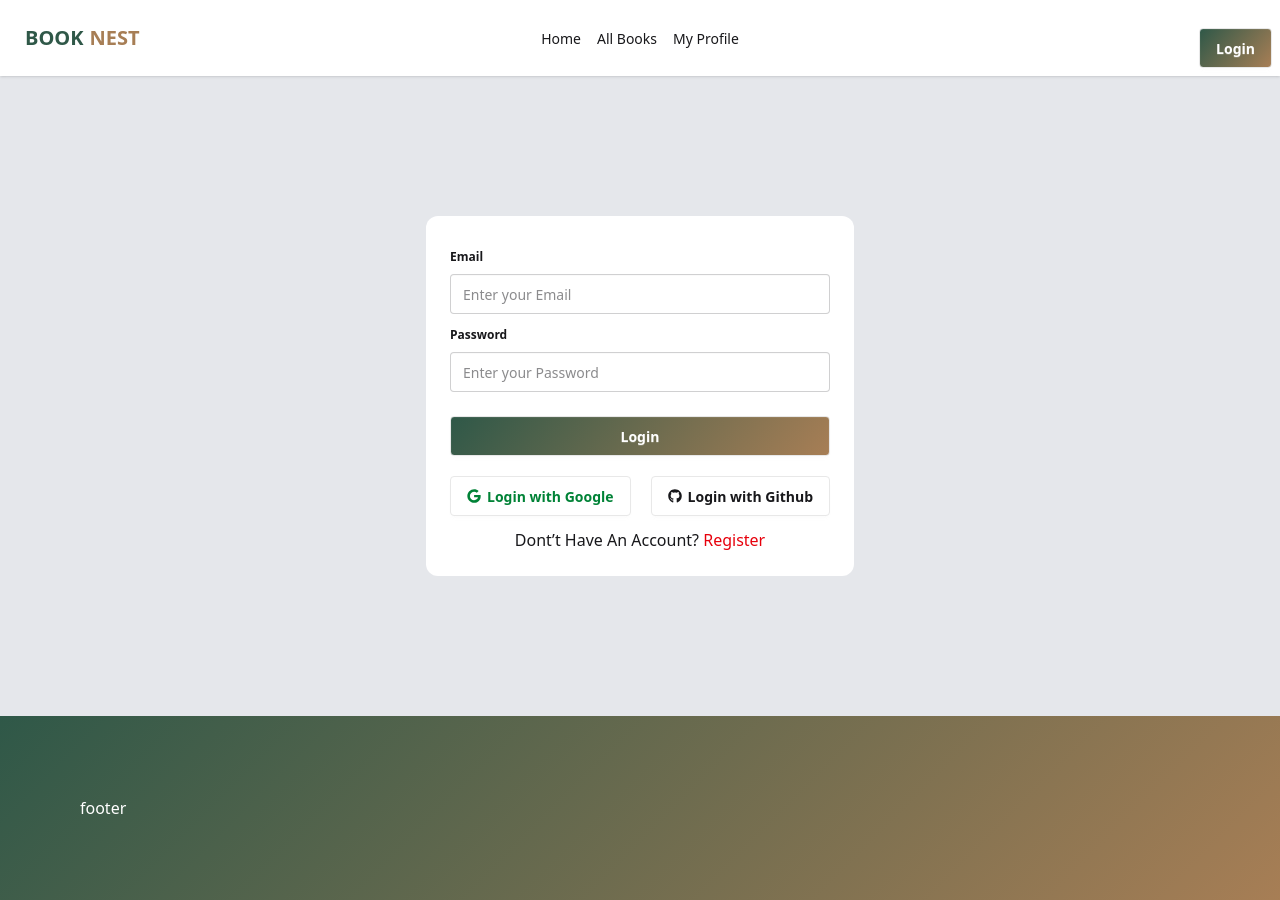
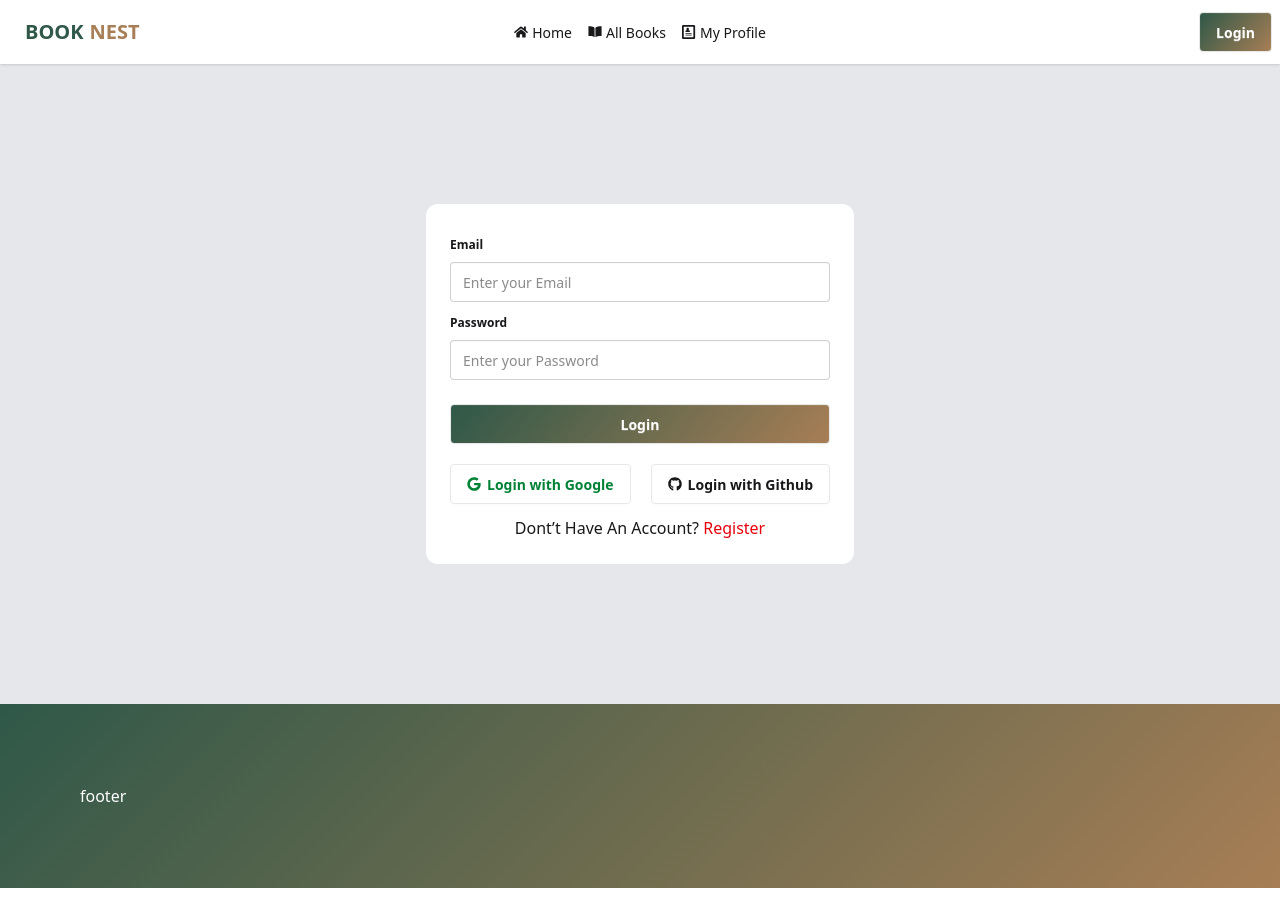
Before and after one commit to sr-shuvobd/booknest, a Next.js app: page /login in a window 1280 px wide. Built offline with nearby package versions, Linux system fonts and the light colour scheme.

Commit message:
solve sum problem

```diff
--- a/src/app/(auth)/login/page.jsx
+++ b/src/app/(auth)/login/page.jsx
@@ -18,7 +18,7 @@ const LoginPage = () => {
           <button className="btn w-full mt-5 bg-[linear-gradient(130deg,#2F5848,#A77E55)] text-white">Login</button>
         </form>
 
-        <div className="flex  gap-5 mt-5">
+        <div className="flex flex-col md:flex-row gap-5 mt-5">
         <button className="btn bg-white text-green-700"><FaGoogle/>Login with Google</button>
         <button className="btn bg-white"><FaGithub />Login with Github</button>
         </div>
--- a/src/app/(auth)/register/page.jsx
+++ b/src/app/(auth)/register/page.jsx
@@ -25,7 +25,7 @@ const RegisterPage = () => {
           <button className="btn w-full mt-5 bg-[linear-gradient(130deg,#2F5848,#A77E55)] text-white">Register</button>
         </form>
 
-        <div className="flex  gap-5 mt-5">
+        <div className="flex flex-col md:flex-row  gap-5 mt-5">
         <button className="btn bg-white text-green-700"><FaGoogle/>Register with Google</button>
         <button className="btn bg-white"><FaGithub />Register with Github</button>
         </div>
--- a/src/component/shear/NavBar.jsx
+++ b/src/component/shear/NavBar.jsx
@@ -1,14 +1,27 @@
-'use client'
+"use client";
 import Link from "next/link";
 import React from "react";
+import { FaHome } from "react-icons/fa";
+import { ImProfile } from "react-icons/im";
+import { IoBookSharp } from "react-icons/io5";
 
 const NavBar = () => {
-
-    const link = <>
-    <Link href="/"><li>Home</li></Link>
-    <Link href="/allbooks"><li>All Books</li></Link>
-    <Link href="/myprofile"><li>My Profile</li></Link>
+  const link = (
+    <>
+      <Link href="/" className="flex gap-1 items-center">
+        <FaHome />
+        <li className="">Home</li>
+      </Link>
+      <Link href="/allbooks" className="flex gap-1 items-center">
+        <IoBookSharp />
+        <li>All Books</li>
+      </Link>
+      <Link href="/myprofile" className="flex gap-1 items-center">
+        <ImProfile />
+        <li>My Profile</li>
+      </Link>
     </>
+  );
   return (
     <div className="navbar bg-base-100 shadow-sm">
       <div className="navbar-start">
@@ -37,15 +50,17 @@ const NavBar = () => {
             {link}
           </ul>
         </div>
-        <a className="btn btn-ghost text-xl text-[#2F5848]">BOOK<span className="text-[#A77E55]">NEST</span> </a>
+        <a className="btn btn-ghost text-xl text-[#2F5848]">
+          BOOK<span className="text-[#A77E55]">NEST</span>{" "}
+        </a>
       </div>
       <div className="navbar-center hidden lg:flex">
-        <ul className="menu menu-horizontal px-1 gap-4">
-          {link}
-        </ul>
+        <ul className="menu menu-horizontal px-1 gap-4">{link}</ul>
       </div>
       <Link href="/login" className="navbar-end">
-        <p className="btn mt-5 bg-[linear-gradient(130deg,#2F5848,#A77E55)] text-white">Login</p>
+        <p className="btn bg-[linear-gradient(130deg,#2F5848,#A77E55)] text-white">
+          Login
+        </p>
       </Link>
     </div>
   );
```
